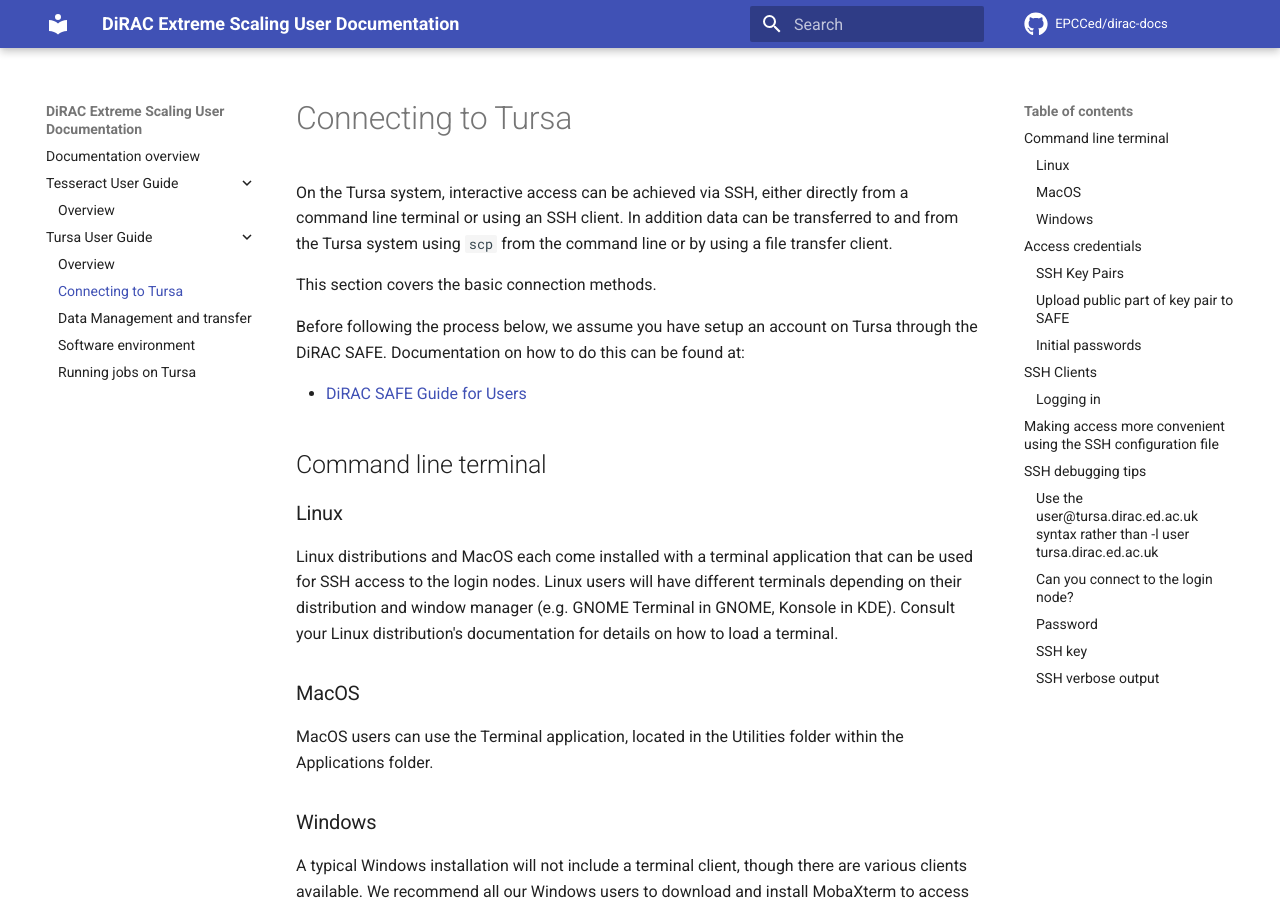
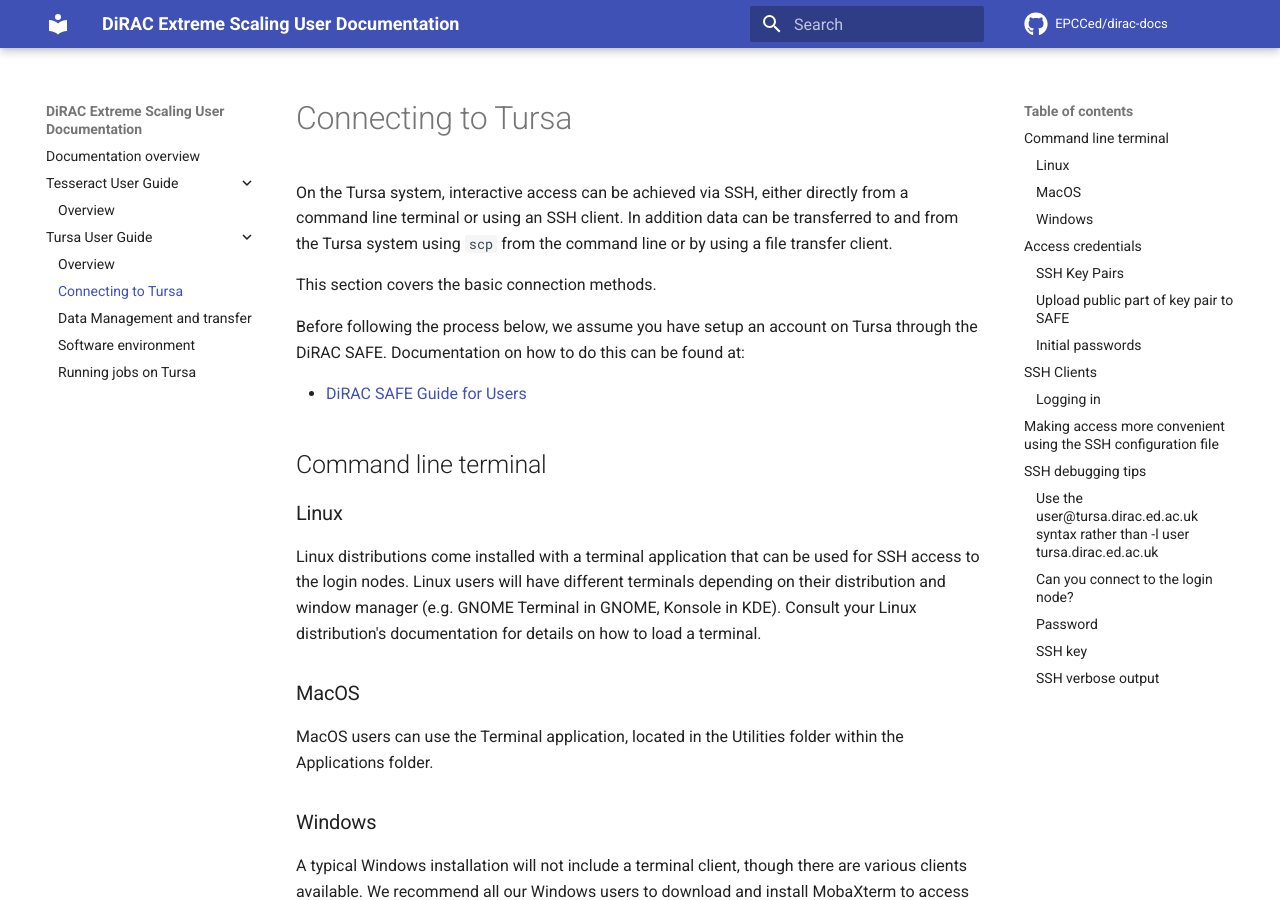
Before and after one commit to EPCCed/dirac-docs, an MkDocs documentation site: the page built from docs/tursa-user-guide/connecting.md, in a window 1280 px wide and 900 px high. Built offline with MkDocs 1.6.1 and Material for MkDocs 9.7.7, drawn with Linux system fonts in a browser that asks for light colours; comment, search, counter and statistics services are not loaded.

Commit message:
Address DiRAC comments. Closes #1

```diff
--- a/docs/tursa-user-guide/connecting.md
+++ b/docs/tursa-user-guide/connecting.md
@@ -15,7 +15,7 @@
 
 ### Linux
 
-Linux distributions and MacOS each come installed with a terminal application that can be used for SSH access to the login nodes. Linux users will have different terminals depending on their distribution and window manager (e.g. GNOME Terminal in GNOME, Konsole in KDE). Consult your Linux distribution's documentation for details on how to load a terminal.
+Linux distributions come installed with a terminal application that can be used for SSH access to the login nodes. Linux users will have different terminals depending on their distribution and window manager (e.g. GNOME Terminal in GNOME, Konsole in KDE). Consult your Linux distribution's documentation for details on how to load a terminal.
 
 ### MacOS
 
```
